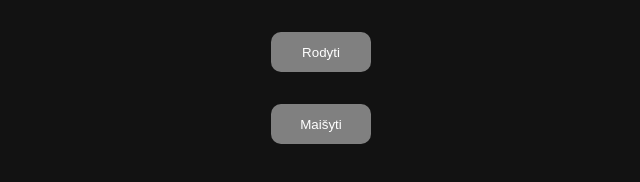
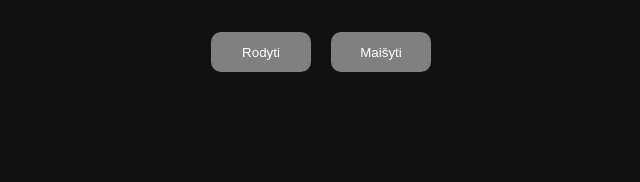
Before and after one commit to Gercius/24-12-11-uzd, a plain HTML site: page index.html in a window 1280 px wide. Shown: the whole page, without its empty margins (319-959 px from the left). Drawn offline with Linux system fonts and the light colour scheme.

Commit message:
Change button styling

```diff
--- a/css/style.css
+++ b/css/style.css
@@ -8,10 +8,14 @@
     color-scheme: dark;
 }
 
+.buttons {
+    width: fit-content;
+    margin: 0 auto;
+}
+
 button {
     background-color: gray;
-    display: block;
-    margin: 2rem auto;
+    margin: 2rem 0.5rem;
     width: 100px;
     height: 40px;
     border: none;
@@ -33,7 +37,7 @@ button:hover {
     align-items: center;
     grid-template-columns: repeat(3, 1fr);
     gap: 2rem;
-    margin: 5rem 0;
+    margin: 2rem 0;
     max-width: fit-content;
 }
 
--- a/index.html
+++ b/index.html
@@ -8,8 +8,10 @@
     </head>
     <body>
         <div class="container">
-            <button class="show">Rodyti</button>
-            <button class="mix">Maišyti</button>
+            <div class="buttons">
+                <button class="show">Rodyti</button>
+                <button class="mix">Maišyti</button>
+            </div>
             <section class="images"></section>
         </div>
 
```
